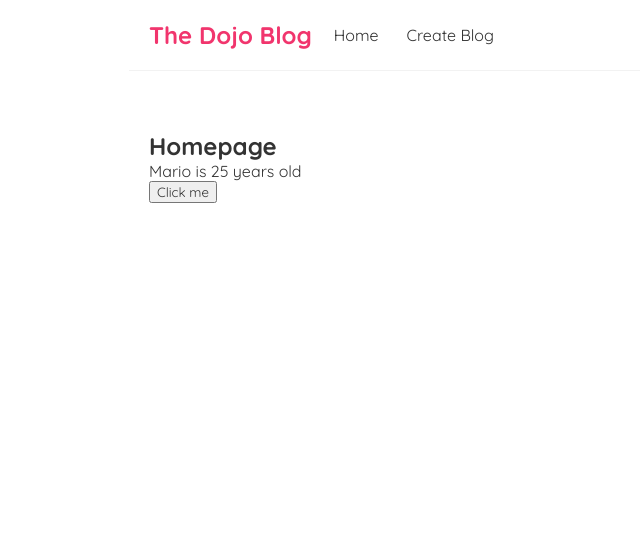
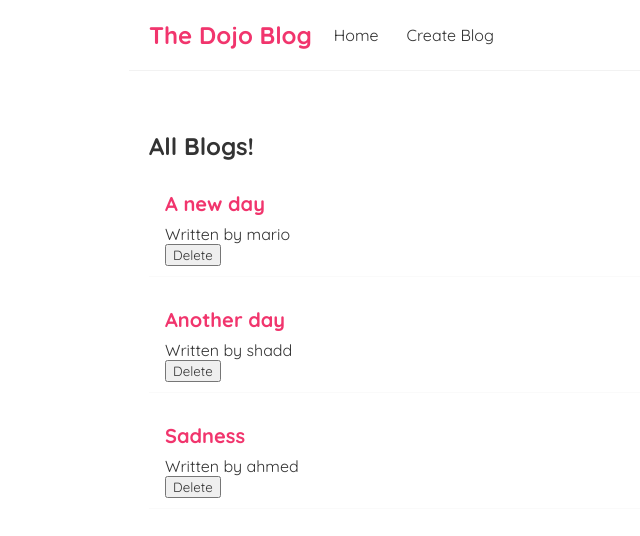
Before and after one commit to ShaddAhmed14/React, a React (Create React App) app in the folder dojo-blog/: page / in a window 1280 px wide. Shown: the top 536 px of the page, without its empty margins (191-831 px from the left). Built offline with nearby package versions, Linux system fonts and the light colour scheme.

Commit message:
l13-function-as-props

```diff
--- /dev/null
+++ b/dojo-blog/src/BlogList.js
@@ -0,0 +1,25 @@
+const BlogList = ({blogs, title, handleDelete}) => {
+    return (
+        <div className="blog-list">
+            <h2>{title}</h2>
+            {
+                blogs.map((blog) => (
+                    <div className="blog-preview" key={blog.id}>
+                        <h2>{blog.title}</h2>
+                        <p>Written by {blog.author}</p>
+                        <button onClick={()=> handleDelete(blog.id)}>Delete</button>
+                    </div>
+                ))
+            }
+
+        </div>
+     );
+}
+
+export default BlogList;
+
+/* Notes
+- Key id in div is used by React to monitor each div, ensure it is unique. If we delete a div then react will know its ID and can delete easily
+- props will hold all of our passed paramters.
+- you can pass props and do props.blogs and props.title or you can destructure there and then. Works the same way.
+*/
--- a/dojo-blog/src/homepage.js
+++ b/dojo-blog/src/homepage.js
@@ -1,22 +1,21 @@
 import { useState } from "react"; // useState is a type of hook
+import BlogList from "./BlogList";
 
 const Home = () => {
-    const [name, setName] = useState("Mario")
-    const [age, setAge] = useState(25)
+    const [blogs, setBlogs] = useState([
+        {title: "A new day", body: "lorem ipsum", author: "mario", id:1},
+        {title: "Another day", body: "lorem ipsum", author: "shadd", id:2},
+        {title: "Sadness", body: "lorem ipsum", author: "ahmed", id:3},
+    ])
 
-    const handleClick = (name) => {
-        setName("Ahmed")
-        setAge(15)
+    const handleDelete = (id) => {
+        const newBlog = blogs.filter(blog => blog.id !== id)
+        setBlogs(newBlog)
     }
 
     return (
         <div className="home">
-            <h2>Homepage</h2>
-            <p>{name} is {age} years old</p>
-            <button onClick={() => handleClick("shadd")}>Click me</button>
-
-
-
+            <BlogList blogs={blogs} title={"All Blogs!"} handleDelete={handleDelete}/>
         </div>
      );
 }
@@ -24,11 +23,12 @@ const Home = () => {
 export default Home;
 
 /* Notes
+- CSS is applied throughout, even if not called in header... so if you want specific css add into style tag of html.
 - <button onClick={(e) => handleClick("shadd")}>Click me</button>
     e is the event info, you can pass to functions if you want... it is returned whenever event "onClick" happens
--using normal variables is fine as long as u dont want them dynamic, if you do then use useState hooks, whenever you update its values then
+- using normal variables is fine as long as u dont want them dynamic, if you do then use useState hooks, whenever you update its values then
  component is re-rendered
-- Key id in div is used by React to monitor each div, ensure it is unique. If we delete a div then react will know its ID and can delete easily
-
-
+- BlogList is a component so we can re-use it since similar work in coming features.
+- Instead of passing blogs you can do smth like blogs.filter((blog) => blog.author === "mario") ... this will filter out and return only
+    the blogs of mario
 */
--- a/dojo-blog/src/index.css
+++ b/dojo-blog/src/index.css
@@ -1,3 +1,4 @@
+/*Copied from : https://github.com/iamshaunjp/Complete-React-Tutorial/blob/lesson-10/dojo-blog/src/index.css */
 @import url('https://fonts.googleapis.com/css2?family=Quicksand:wght@300;400;500;600;700&display=swap');
 
 /* base styles */
@@ -33,3 +34,18 @@
   margin: 40px auto;
   padding: 20px;
 }
+
+/* blog previews / list */
+.blog-preview {
+  padding: 10px 16px;
+  margin: 20px 0;
+  border-bottom: 1px solid #fafafa;
+}
+.blog-preview:hover {
+  box-shadow: 1px 3px 5px rgba(0,0,0,0.1);
+}
+.blog-preview h2 {
+  font-size: 20px;
+  color: #f1356d;
+  margin-bottom: 8px;
+}
```
